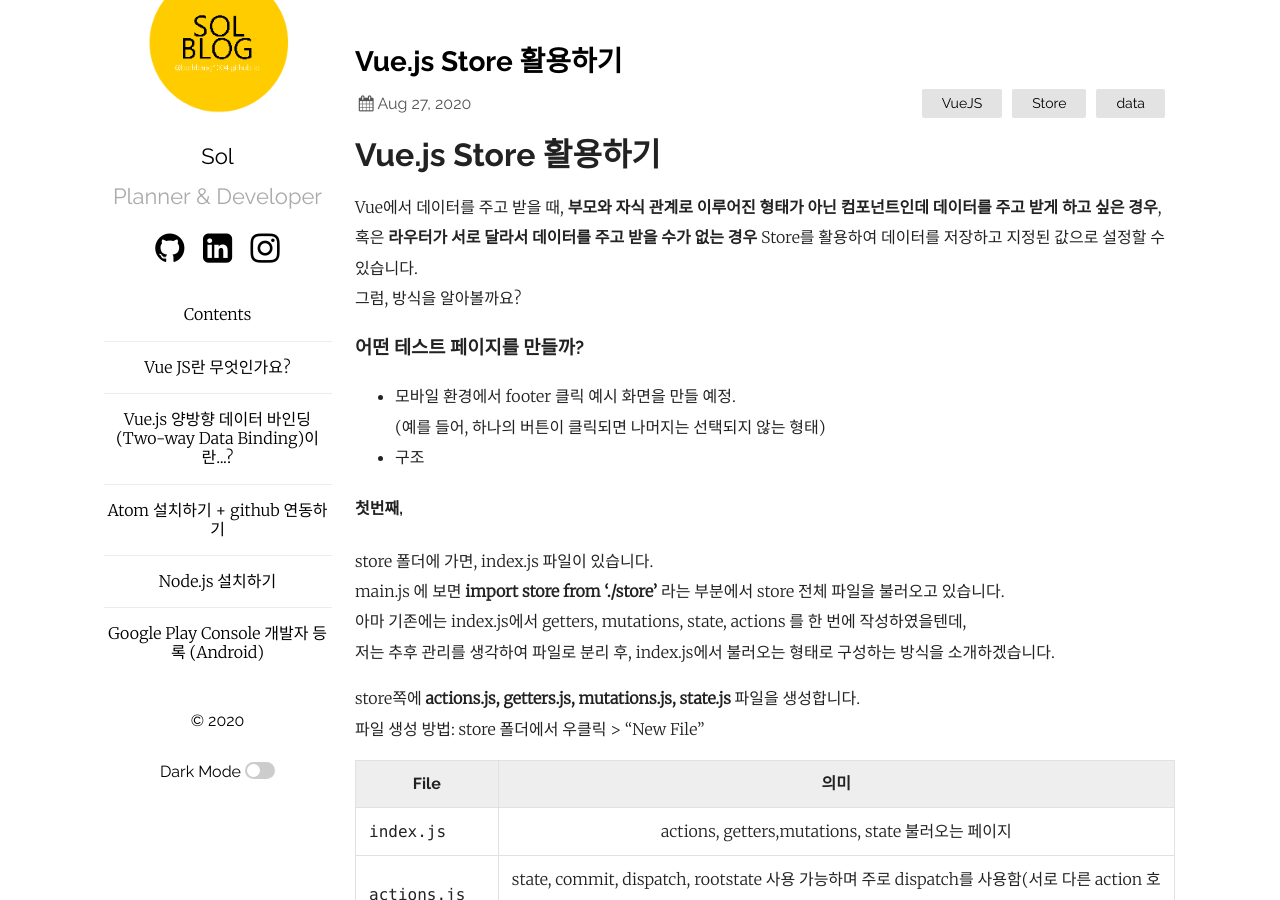
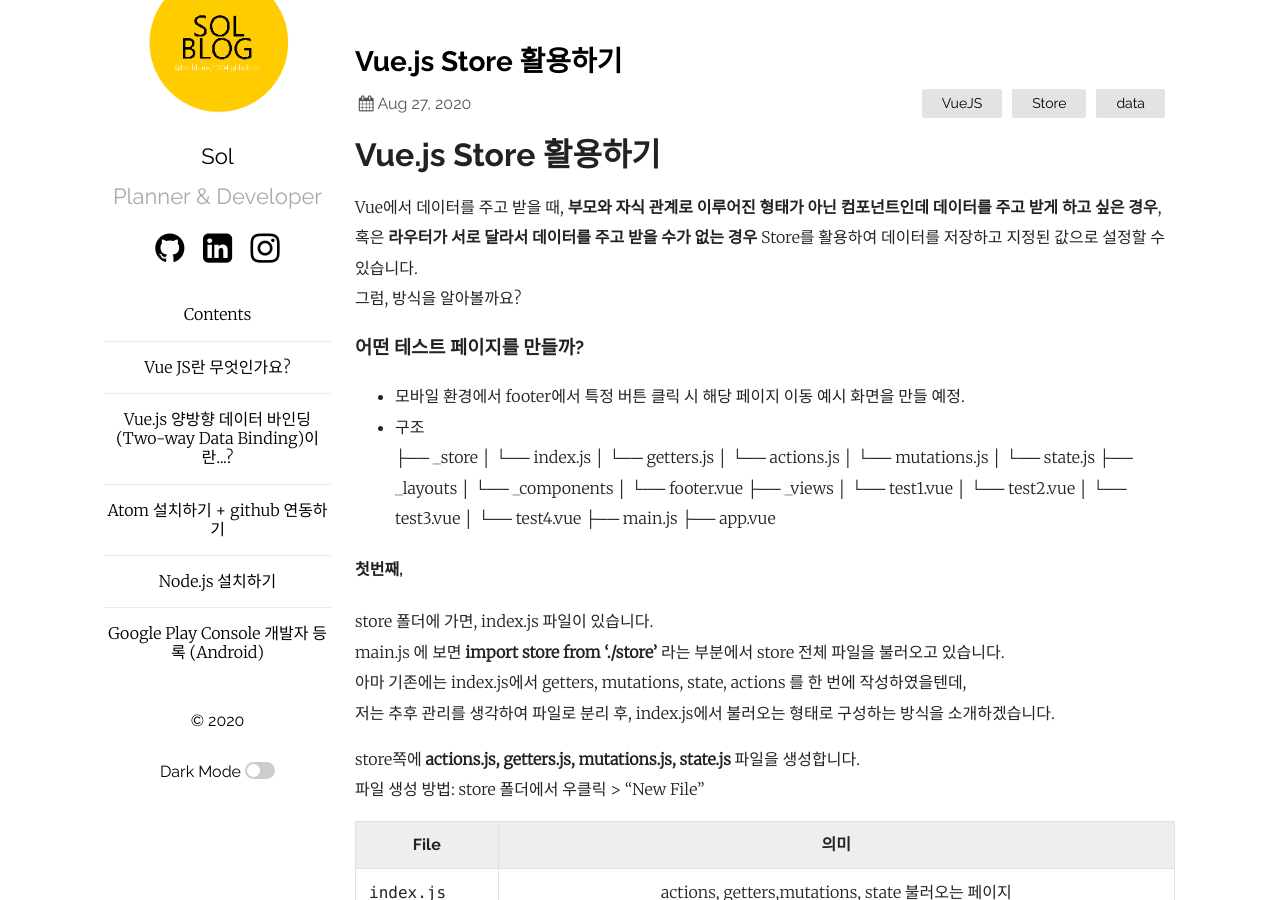
Before and after one commit to bethbang1004/bethbang1004.github.io, a Jekyll site: the page built from _posts/2020-08-27-store-welcome-to-jekyll.markdown, in a window 1280 px wide and 900 px high. Built offline with Jekyll 4.4.1, drawn with Linux system fonts in a browser that asks for light colours; comment, search, counter and statistics services are not loaded.

Commit message:
vue store update 0827

```diff
--- a/_posts/2020-08-27-store-welcome-to-jekyll.markdown
+++ b/_posts/2020-08-27-store-welcome-to-jekyll.markdown
@@ -10,10 +10,24 @@ Vue에서 데이터를 주고 받을 때, __부모와 자식 관계로 이루어
 그럼, 방식을 알아볼까요?
 
 ### 어떤 테스트 페이지를 만들까?
-- 모바일 환경에서 footer 클릭 예시 화면을 만들 예정.
-(예를 들어, 하나의 버튼이 클릭되면 나머지는 선택되지 않는 형태)
+- 모바일 환경에서 footer에서 특정 버튼 클릭 시 해당 페이지 이동 예시 화면을 만들 예정.
 - 구조
-
+├── _store
+│   └── index.js
+│   └── getters.js
+│   └── actions.js
+│   └── mutations.js
+│   └── state.js
+├── _layouts
+│   └── _components
+│       └── footer.vue
+├── _views
+│   └── test1.vue
+│   └── test2.vue
+│   └── test3.vue
+│   └── test4.vue
+├── main.js
+├── app.vue
 
 
 #### 첫번째,
```
